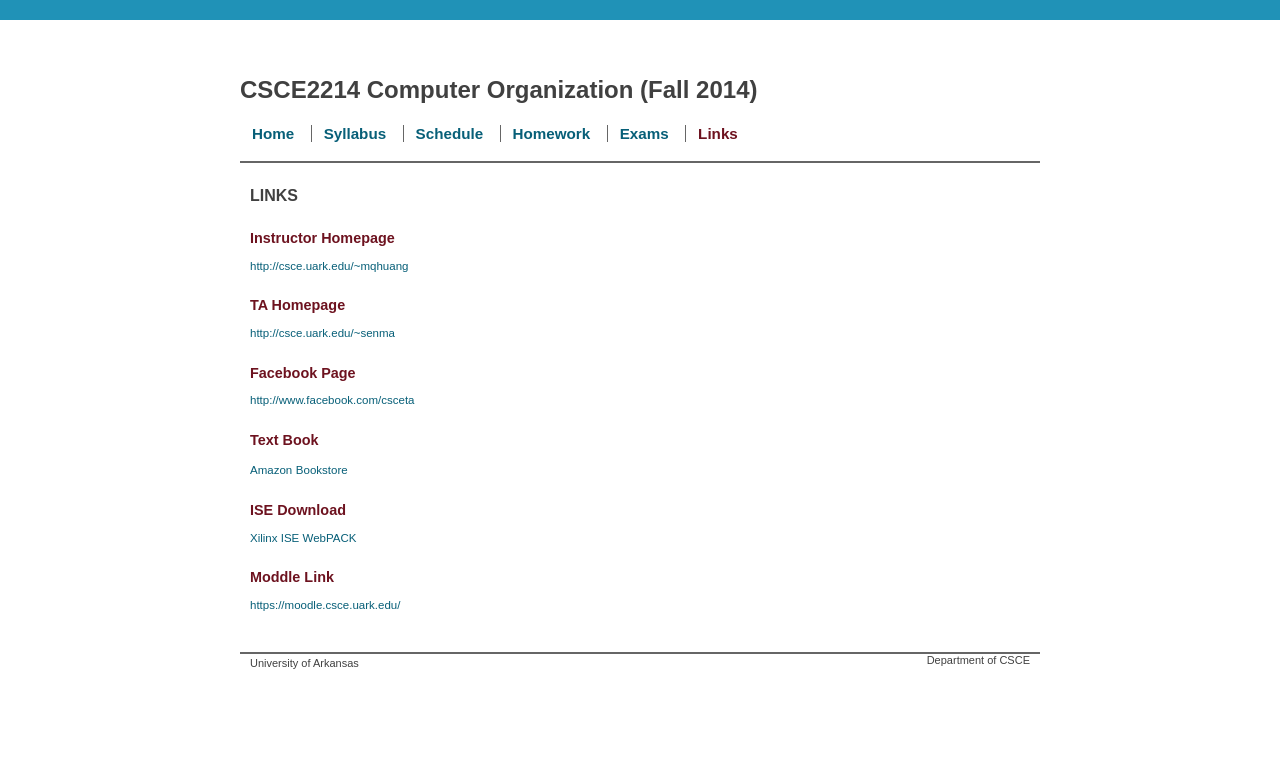
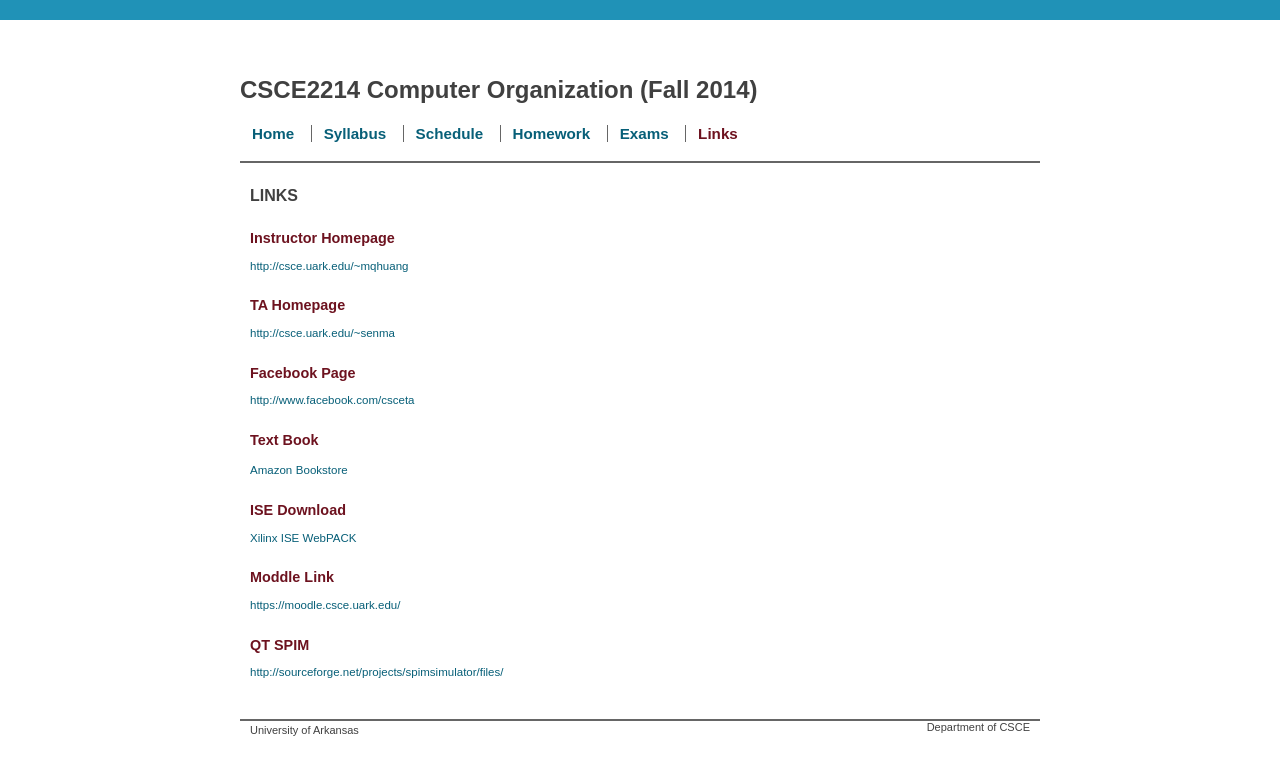
Before and after one commit to masson2013/CSCE2214, a plain HTML site: page links.html in a window 1280 px wide. Drawn offline with Linux system fonts and the light colour scheme.

Commit message:
add lab02

```diff
--- a/links.html
+++ b/links.html
@@ -42,6 +42,8 @@
 		<p><a href="http://www.xilinx.com/products/design-tools/ise-design-suite/ise-webpack.htm">Xilinx ISE WebPACK</a></p>
 		<h2> Moddle Link </h2>
 		<p><a href="https://moodle.csce.uark.edu/">https://moodle.csce.uark.edu/</a></p>
+		<h2> QT SPIM </h2>
+		<p><a href="http://sourceforge.net/projects/spimsimulator/files/">http://sourceforge.net/projects/spimsimulator/files/</a></p>
 
  <p>&nbsp;</p>
   </div>
```
Also changed, not shown: schedule.html (+3 -1 lines).
